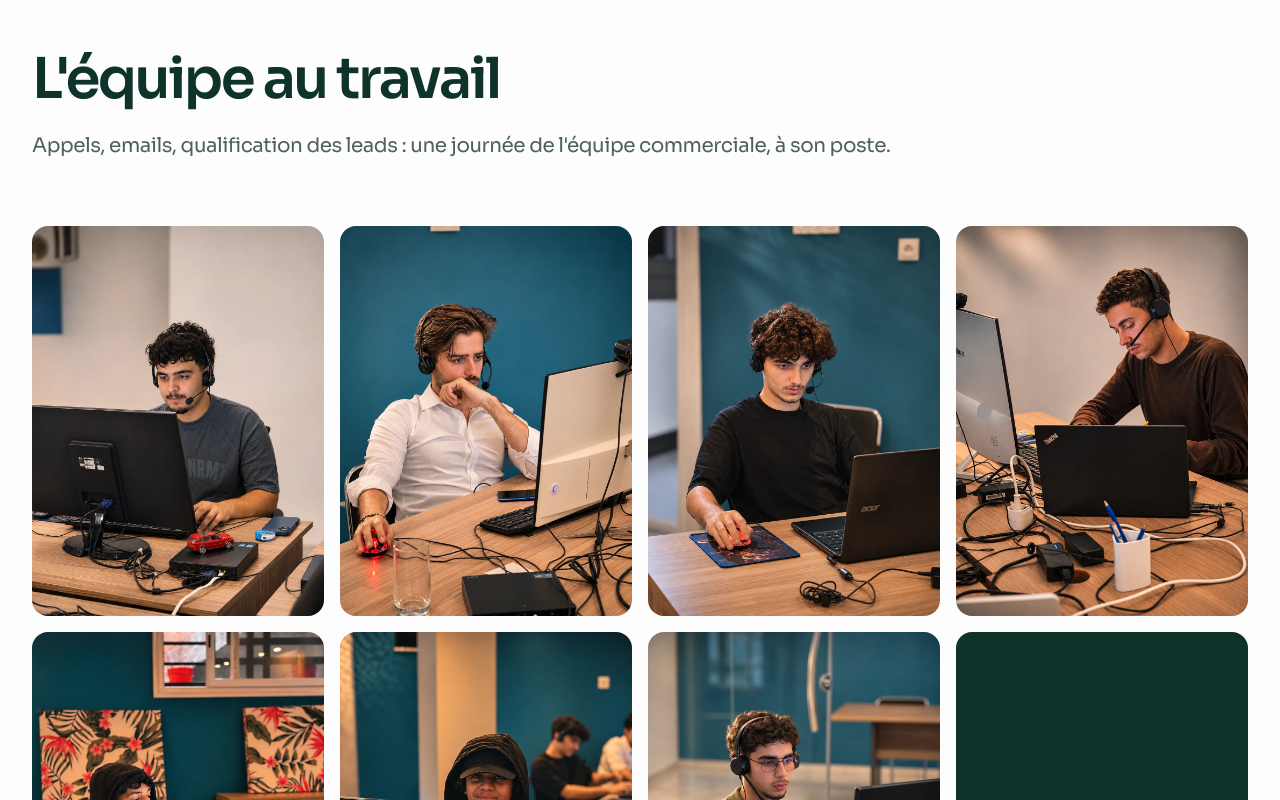
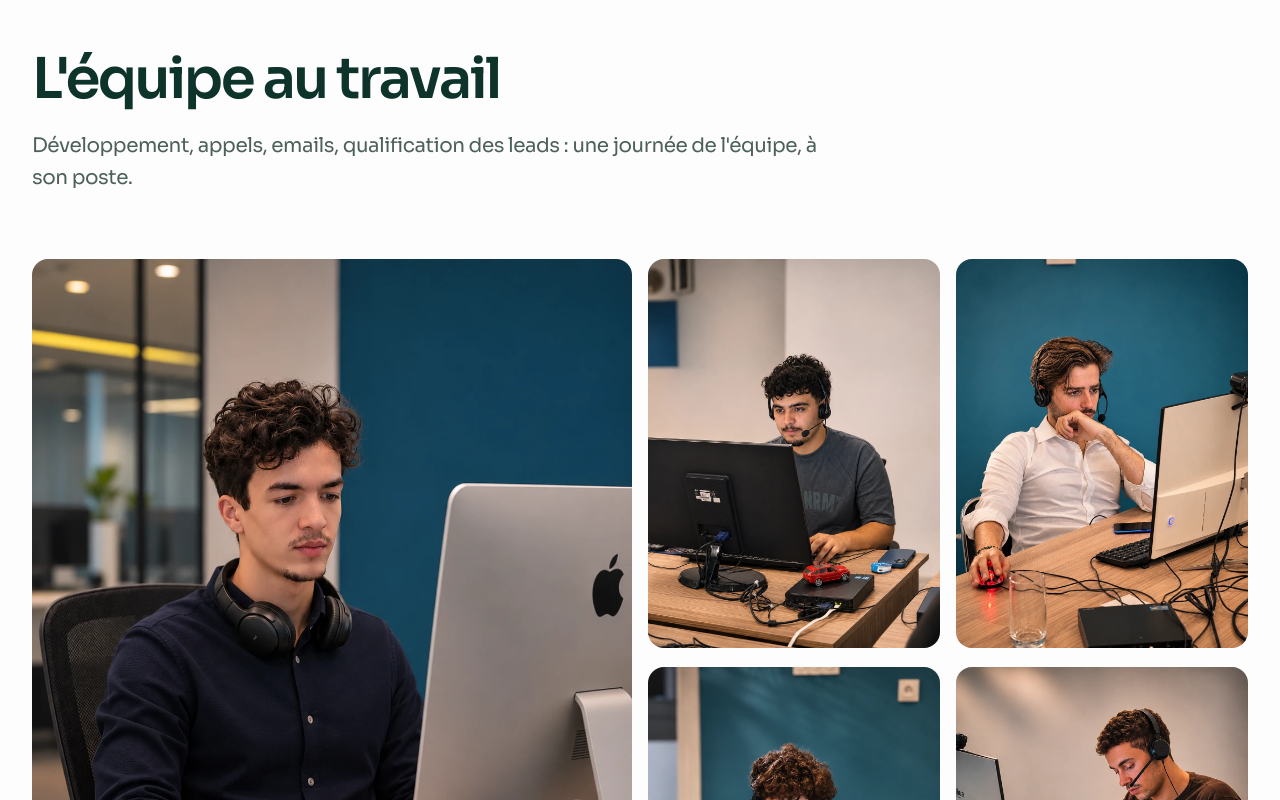
Before and after one commit to odoklein/suzaliconseil-website, a Next.js app: page /equipe in a window 1280 px wide. Shown: the part 720-1520 px from the top of the page. Built offline with nearby package versions, Linux system fonts and the light colour scheme.

Commit message:
feat(equipe): add the developer photo as a large 2x2 tile in the team grid (#30)
Co-authored-by: Suzali Conseil <marketing@suzaliconseil.com>

```diff
--- a/src/components/equipe/EquipeClient.jsx
+++ b/src/components/equipe/EquipeClient.jsx
@@ -117,6 +117,12 @@ const TEAM_PHOTOS = [
   { src: "/images/equipe/equipe-7.webp", alt: "Membre de l'équipe commerciale en appel, lunettes et casque, au clavier" },
 ];
 
+/* The developer gets the large 2×2 cell that opens the grid. */
+const DEVELOPER_PHOTO = {
+  src: "/images/equipe/developpeur.webp",
+  alt: "Développeur de l'équipe technique codant sur son ordinateur, casque autour du cou",
+};
+
 /* The team at work: a grid of portraits, closed by a short caption cell. */
 function TeamPhotos() {
   return (
@@ -128,10 +134,25 @@ function TeamPhotos() {
         <SectionHead
           size="md"
           title="L'équipe au travail"
-          intro="Appels, emails, qualification des leads : une journée de l'équipe commerciale, à son poste."
+          intro="Développement, appels, emails, qualification des leads : une journée de l'équipe, à son poste."
         />
 
         <ul className="mt-12 grid grid-cols-2 gap-3 md:mt-16 md:gap-4 lg:grid-cols-4">
+          <Reveal
+            as="li"
+            className="relative col-span-2 row-span-2 aspect-[3/4] overflow-hidden rounded-2xl bg-[#0D332B]/5"
+          >
+            <Image
+              src={DEVELOPER_PHOTO.src}
+              alt={DEVELOPER_PHOTO.alt}
+              fill
+              sizes="(min-width: 1280px) 616px, (min-width: 1024px) 47vw, 96vw"
+              className="object-cover"
+            />
+            <p className="absolute bottom-4 left-4 rounded-full bg-[#0D332B]/85 px-4 py-2 text-[13px] font-semibold tracking-[-0.01em] text-[#F7FAF8] md:bottom-6 md:left-6 md:text-sm">
+              Pôle Technologie · Développement
+            </p>
+          </Reveal>
           {TEAM_PHOTOS.map((photo, index) => (
             <Reveal
               as="li"
```
Also changed, not shown: public/images/equipe/developpeur.webp (added).
